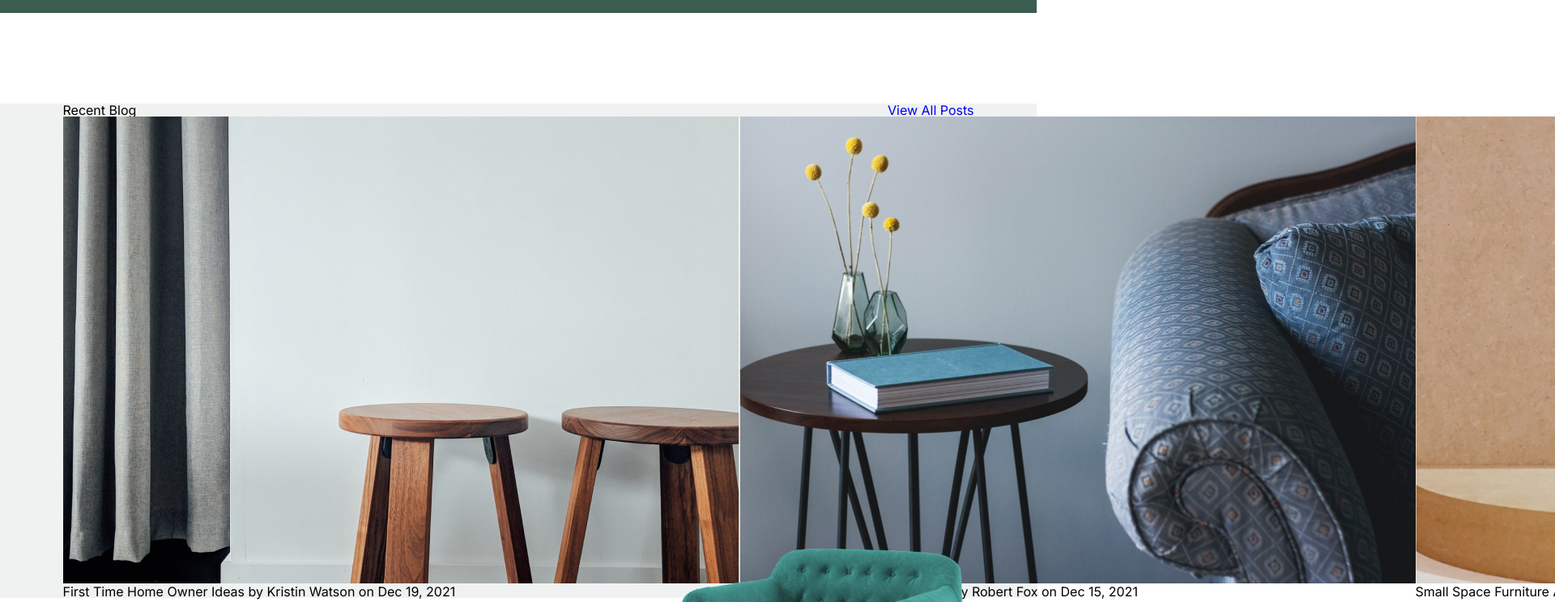
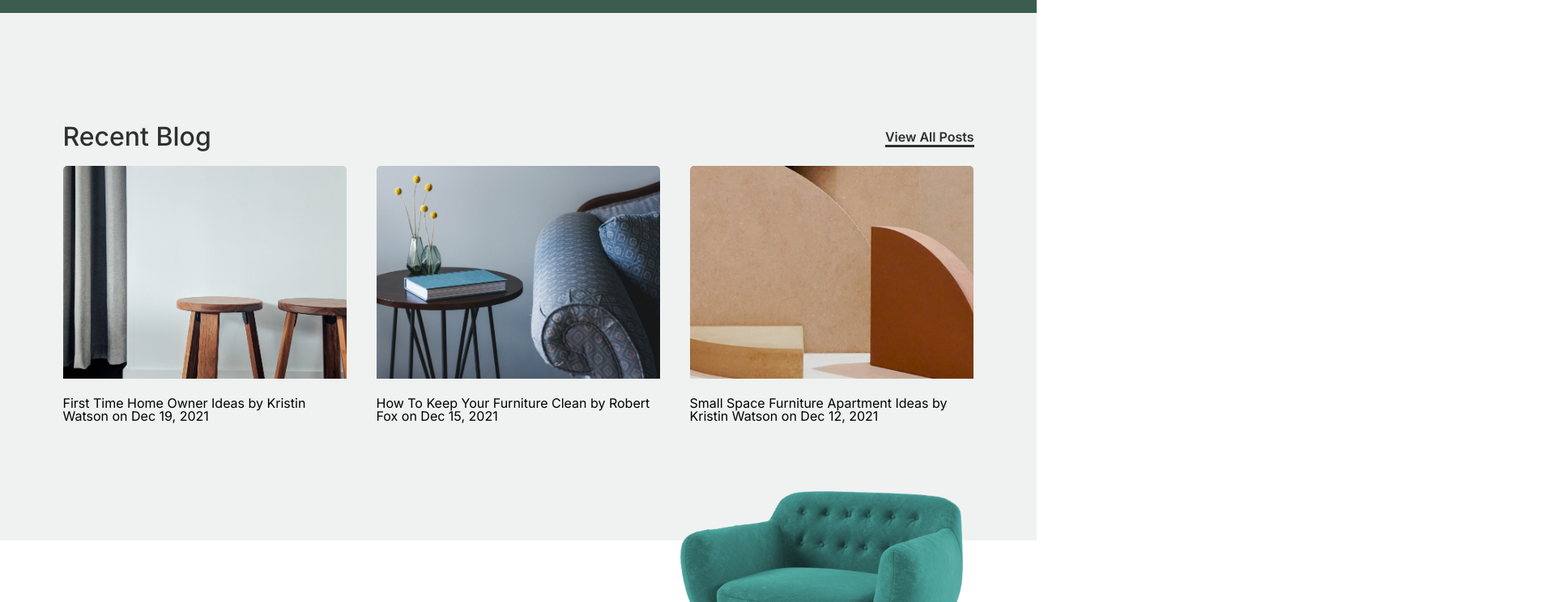
Before and after one commit to Tuilauy/Furni, a plain HTML site: page index.html in a window 1280 px wide. Shown: the part 640-1384 px from the top of the page at 81% size, 1920 px wide, since content can reach past the window. Drawn offline with nearby package versions, Linux system fonts and the light colour scheme; a web font is replaced by a local one.

Commit message:
second commit

```diff
--- a/assets/css/style.css
+++ b/assets/css/style.css
@@ -244,7 +244,7 @@
     display: flex;
     justify-content: space-between;
     margin-bottom: 80px;
-    margin-top: 25px;
+
 }
 
 .footer .footer-bottom .desc p{
@@ -274,6 +274,7 @@
 /* Section-two */
 .section-two{
     background-color: var(--color-bg2);
+    padding: 25px 0 200px;
 }
 .section-two .inner-top{
     display: flex;
@@ -282,17 +283,39 @@
     margin-top: 112px;
 }
 
+.section-two .inner-top h1{
+    font-size: 32px;
+    font-weight: 500;
+    color: #2f2f2f;
+}
+
+.section-two .inner-top a{
+    font-weight: 600;
+    color: #2f2f2f;
+    border-bottom: #2f2f2f 3px solid;
+}
+
+.section-two .inner-top a:hover{
+    border: none;
+}
+
 .section-two .inner-wrap{
     display: flex;
     justify-content: space-between;
+    margin-top: 20px;
 }
 
-.section-two .inner-top .inner-content{
-    flex: 1;
+.section-two .inner-wrap .inner-content{
+    width: calc(100%/3 - 24px);
+    aspect-ratio: 4/3;
+    height: 100%;
 }
 
-.section-two .inner-top .inner-content img{
-    width: calc(100%/3-24px);
-    height: auto;
+.section-two  .inner-wrap .inner-content img{
+    width: 100%;
+    height: 100%;
+    object-fit: cover;
+    padding-bottom: 20px;
+    border-radius: 5px;
 }
 /* EndSection-two */
--- a/index.html
+++ b/index.html
@@ -67,14 +67,13 @@
             <div class="inner-wrap">
                 <div class="inner-content">
                     <img src="assets/image/post-1.jpg" alt="">
-                    <p class="desc"><strong>
+                    <p class="desc">
                         First Time Home Owner Ideas
-                    </strong>
                       by Kristin Watson on Dec 19, 2021</p>
                 </div>
                 <div class="inner-content">
                     <img src="assets/image/post-2.jpg" alt="">
-                    <p class="desc"><strong>
+                    <p class="desc">
                     How To Keep Your Furniture Clean by Robert Fox on Dec 15, 2021</p>
                 </div>
                 <div class="inner-content">
```
